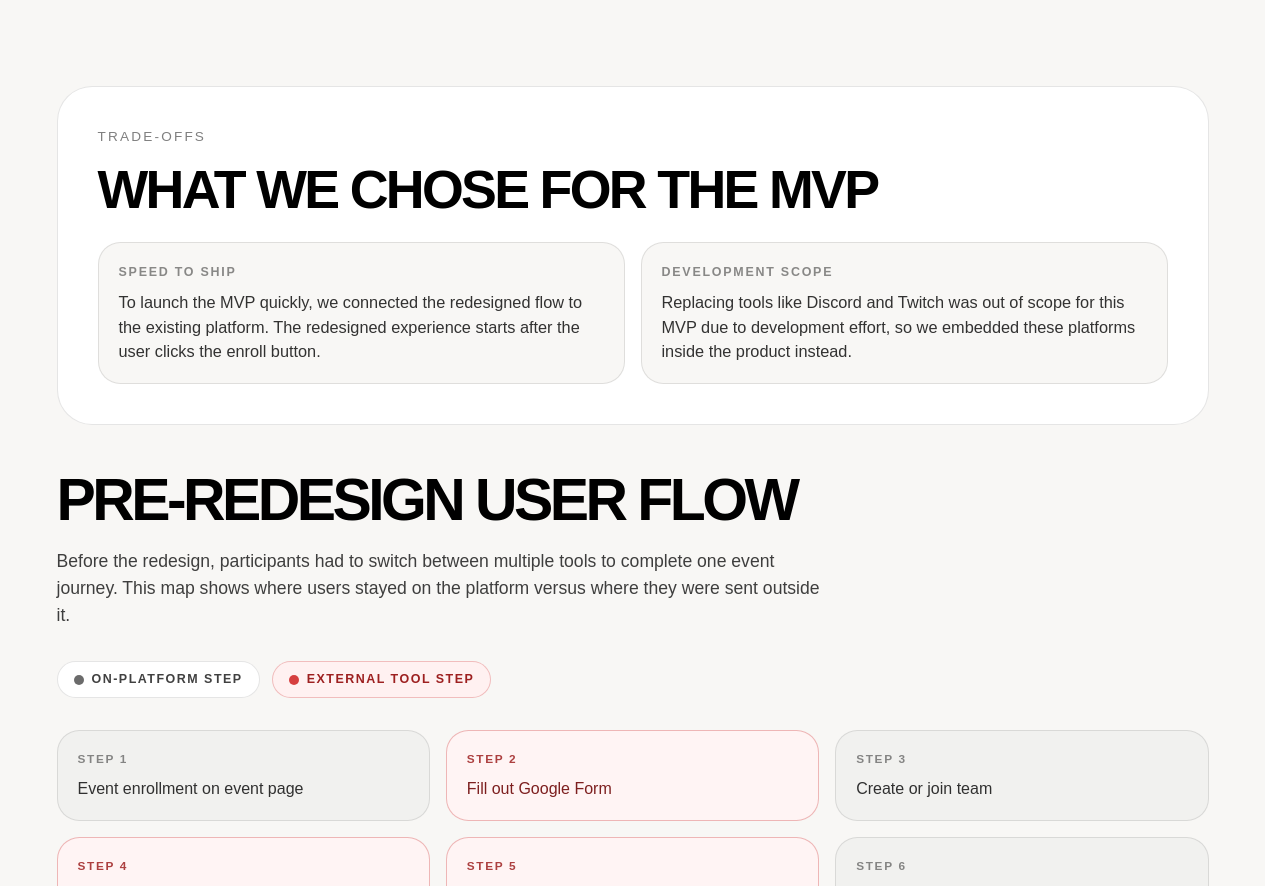
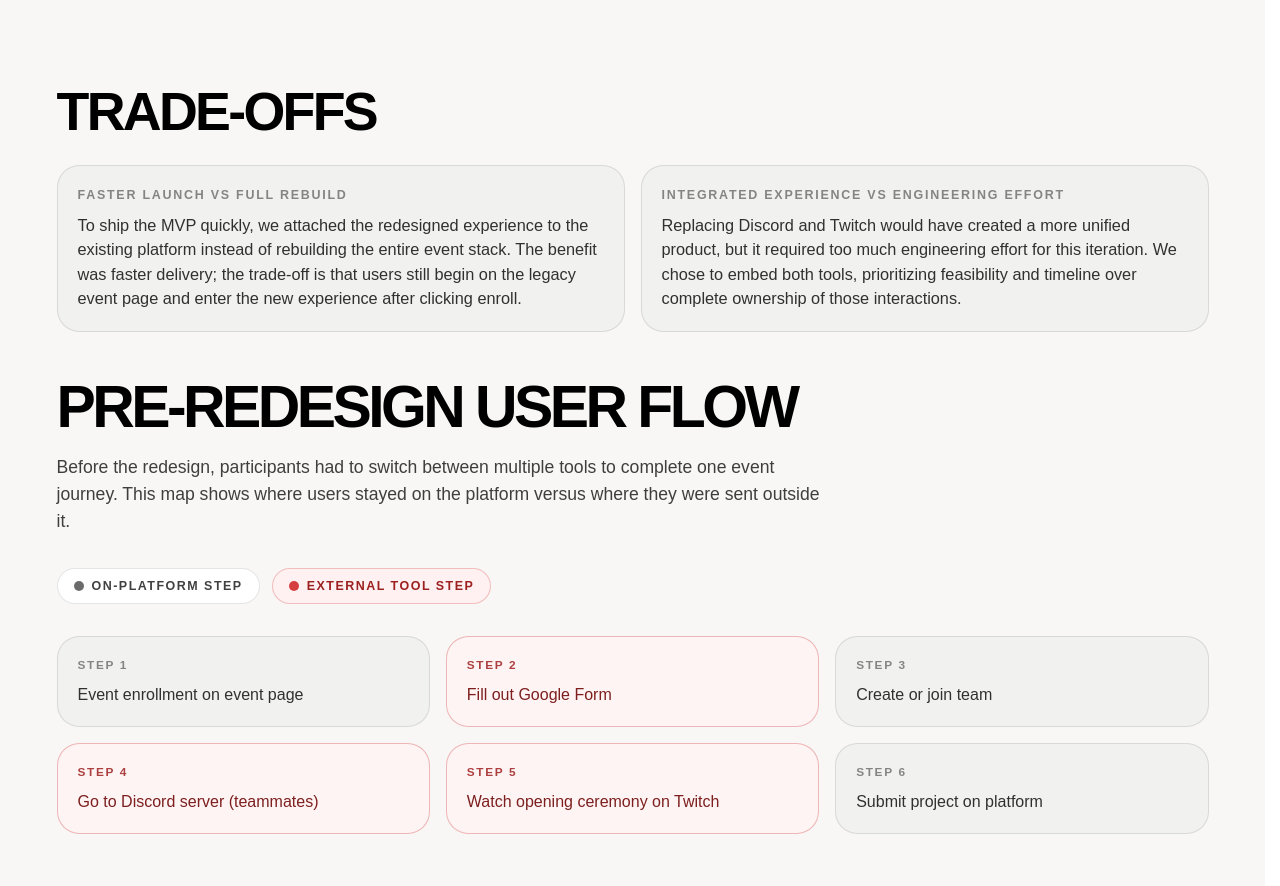
Before and after one commit to jzakrz/jakub-portfolio, a Next.js app: page /projects/hackathon in a window 1280 px wide. Shown: the part 1880-2766 px from the top of the page. Built offline with nearby package versions, Linux system fonts and the light colour scheme.

Commit message:
Refine trade-offs section content and layout

```diff
--- a/app/projects/hackathon/page.tsx
+++ b/app/projects/hackathon/page.tsx
@@ -177,34 +177,32 @@ export default function HackathonPage() {
 
         <section className="bg-[#f8f7f5] px-6 py-12 lg:px-10 lg:py-16">
           <div className="mx-auto max-w-6xl">
-            <div className="rounded-[2.2rem] border border-black/10 bg-white p-8 lg:p-10">
-              <p className="text-[0.85rem] font-medium uppercase tracking-[0.16em] text-black/50">
+            <h2 className="text-[clamp(2.2rem,4.2vw,4rem)] font-black uppercase leading-[0.94] tracking-[-0.05em] text-black">
               Trade-offs
-              </p>
-              <h2 className="mt-4 text-[clamp(2.2rem,4.2vw,4rem)] font-black uppercase leading-[0.94] tracking-[-0.05em] text-black">
-                What we chose for the MVP
             </h2>
             <div className="mt-7 grid gap-4 lg:grid-cols-2">
-                <div className="rounded-[1.4rem] border border-black/10 bg-[#f8f7f5] p-5">
+              <div className="rounded-[1.4rem] border border-black/10 bg-[#f1f1ef] p-5">
                 <p className="text-[0.78rem] font-semibold uppercase tracking-[0.14em] text-black/45">
-                    Speed to ship
+                  Faster launch vs full rebuild
                 </p>
                 <p className="mt-2 text-[1.02rem] leading-[1.5] text-black/80">
-                    To launch the MVP quickly, we connected the redesigned flow to
-                    the existing platform. The redesigned experience starts after
-                    the user clicks the enroll button.
+                  To ship the MVP quickly, we attached the redesigned experience
+                  to the existing platform instead of rebuilding the entire event
+                  stack. The benefit was faster delivery; the trade-off is that
+                  users still begin on the legacy event page and enter the new
+                  experience after clicking enroll.
                 </p>
               </div>
-                <div className="rounded-[1.4rem] border border-black/10 bg-[#f8f7f5] p-5">
+              <div className="rounded-[1.4rem] border border-black/10 bg-[#f1f1ef] p-5">
                 <p className="text-[0.78rem] font-semibold uppercase tracking-[0.14em] text-black/45">
-                    Development scope
+                  Integrated experience vs engineering effort
                 </p>
                 <p className="mt-2 text-[1.02rem] leading-[1.5] text-black/80">
-                    Replacing tools like Discord and Twitch was out of scope for
-                    this MVP due to development effort, so we embedded these
-                    platforms inside the product instead.
+                  Replacing Discord and Twitch would have created a more unified
+                  product, but it required too much engineering effort for this
+                  iteration. We chose to embed both tools, prioritizing feasibility
+                  and timeline over complete ownership of those interactions.
                 </p>
-                </div>
               </div>
             </div>
 
```
Lines whose indentation alone changed are shown as unchanged.
